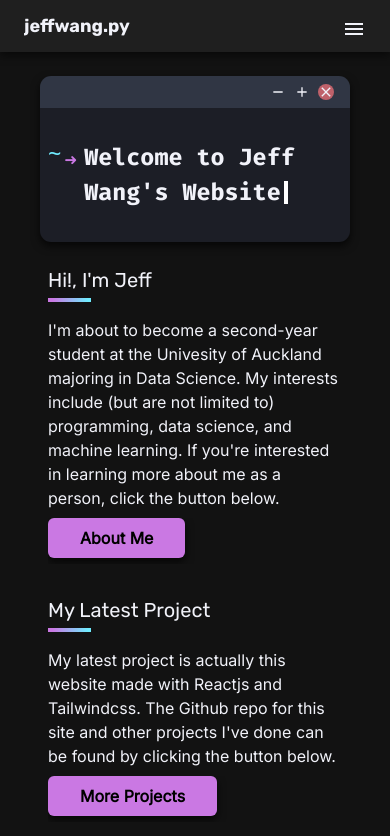
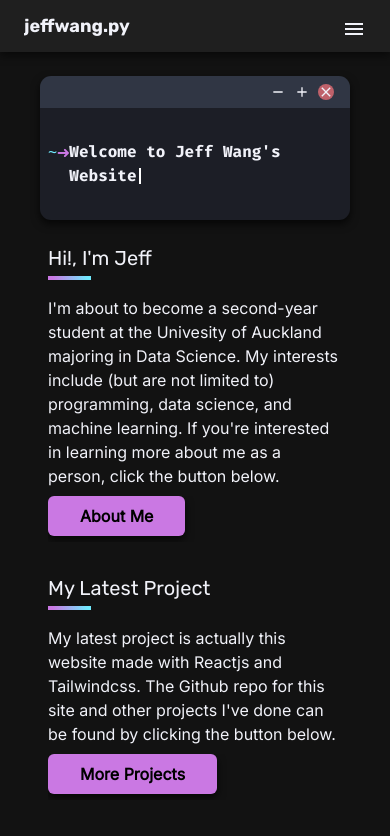
Before and after one commit to Zenoix/Personal-Website, a React (Create React App) app: page / in a window 390 px wide. Shown: the top 836 px of the page. Built offline with nearby package versions, Linux system fonts and the light colour scheme.

Commit message:
Continued reseting responsive parts of the site

```diff
--- a/src/App.css
+++ b/src/App.css
@@ -97,7 +97,6 @@ footer {
   background-color: #1c1e26;
   border-bottom-left-radius: 11px;
   border-bottom-right-radius: 11px;
-  font-size: 6vw;
 }
 
 .term-text {
@@ -138,7 +137,6 @@ footer {
 
 .prompt {
   color: var(--pink-accent-color);
-  font-size: 4vw;
 }
 
 
--- a/src/components/Footer.jsx
+++ b/src/components/Footer.jsx
@@ -1,6 +1,6 @@
 const Footer = () => {
   return (
-    <footer className='w-full mt-0 lg:absolute'>
+    <footer className='w-full mt-0'>
       <div className='waves waves-small md:hidden'></div>
       <div className='hidden waves waves-reg md:block 3xl:hidden'></div>
       <div className='hidden waves waves-large 3xl:block'></div>
--- a/src/components/Home.jsx
+++ b/src/components/Home.jsx
@@ -12,8 +12,8 @@ const Home = () => {
     "I am available to be contacted on a wide range of platforms and for internships or job opportunities. You can find all my contact information and CV by clicking on the 'Contacts' button below.";
 
   return (
-    <div className='home-main-div'>
-      <main className='flex flex-col justify-center'>
+    <div className='home-main-div flex lg:justify-center'>
+      <main className='flex flex-col lg:max-w-screen-lg'>
         <div className=''>
           <Terminal />
         </div>
--- a/src/components/Terminal.jsx
+++ b/src/components/Terminal.jsx
@@ -4,18 +4,16 @@ import Close from "@material-ui/icons/Close";
 
 const Terminal = () => {
   return (
-    <div className='terminal-container mx-10 my-6 lg:mx-0 lg:max-w-screen-md'>
+    <div className='terminal-container mx-10 my-6'>
       <div className='term-handle flex justify-end p-2'>
         <Minus className='term-button mx-1' id='term-min' />
         <Add className='term-button mx-1' id='term-max' />
         <Close className='term-button mx-1 mr-2' id='term-close' />
       </div>
-      <div className='terminal px-2 py-8 lg:py-12 flex justify-center font-bold lg:px-5'>
-        <span className='path font-normal pr-2 md:pr-3 -mt-1 md:-mt-2'>~</span>
-        <span className='prompt font-normal mt-2 px-3 pl-0 md:pr-5 lg:pr-8'>➜</span>
-        <span className='term-text'>
-            Welcome to Jeff Wang's Website
-        </span>
+      <div className='terminal px-2 py-8 flex justify-center font-bold'>
+        <span className='path font-normal'>~</span>
+        <span className='prompt font-normal'>➜</span>
+        <span className='term-text'>Welcome to Jeff Wang's Website</span>
       </div>
     </div>
   );
```
